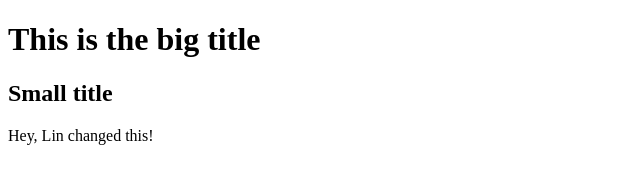
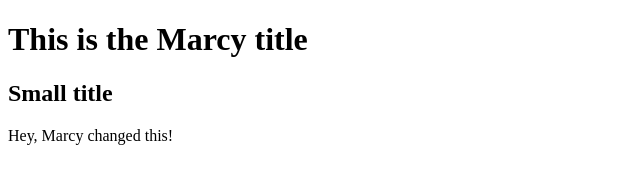
Before and after one commit to linxz-coder/background-generator, a plain HTML site: page index.html in a window 1280 px wide. Shown: the whole page, without its empty margins (0-640 px from the left). Drawn offline with Linux system fonts and the light colour scheme.

Commit message:
Marcy did this

```diff
--- a/index.html
+++ b/index.html
@@ -5,8 +5,8 @@
 	<title>Website</title>
 </head>
 <body>
-	<h1>This is the big title</h1>
+	<h1>This is the Marcy title</h1>
 	<h2>Small title</h2>
-	<p>Hey, Lin changed this!</p>
+	<p>Hey, Marcy changed this!</p>
 </body>
 </html>
```
